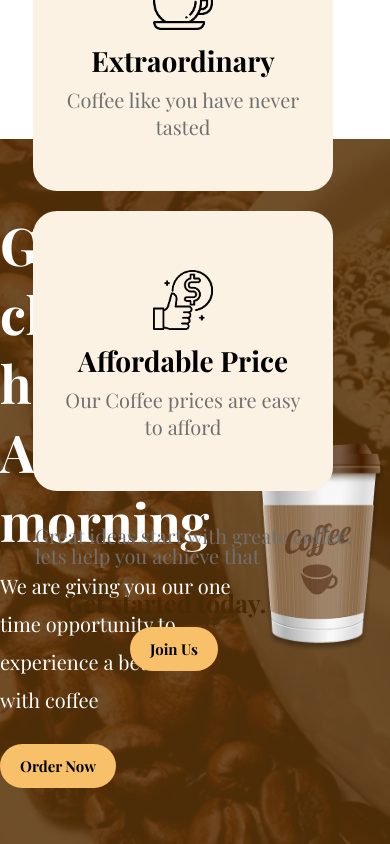
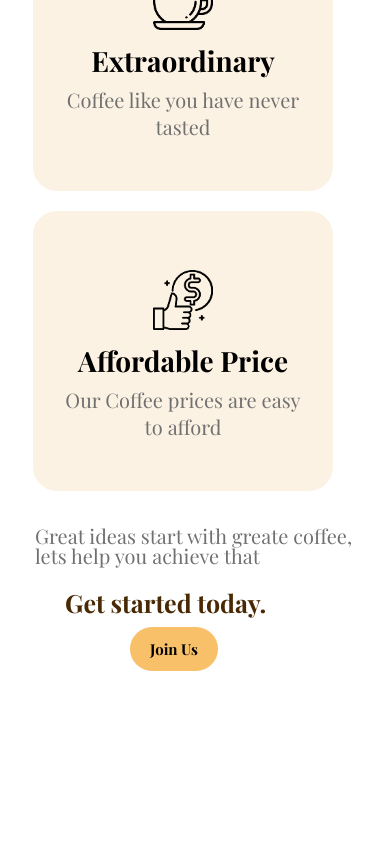
Before and after one commit to zh012948/figma-to-code-coffee-bean, a React (Vite) app: page / in a window 390 px wide. Shown: the part 4840-5684 px from the top of the page. Built offline with nearby package versions, Linux system fonts and the light colour scheme; a web font is replaced by a local one.

Commit message:
Repsonsive

```diff
--- a/src/App.jsx
+++ b/src/App.jsx
@@ -14,7 +14,7 @@ function App() {
   useEffect(() => {
     AOS.init({
       duration: 1000,
-      disable: false,
+      // disable: () => window.innerWidth < 768,
       startEvent: 'DOMContentLoaded',
       initClassName: 'aos-init',
       animatedClassName: 'aos-animate',
@@ -23,15 +23,22 @@ function App() {
       debounceDelay: 50,
       throttleDelay: 99,
 
-      // ✅ Per-element settings (can be overridden via data-aos attributes)
       offset: 100,
       delay: 0,
       easing: 'ease-in-out',
-      once: true,          // 👈 Animate once only
+      once: true,
       mirror: false,
       anchorPlacement: 'top-bottom',
     });
-  }, [])
+
+    // Optional: refresh AOS on window resize
+    const handleResize = () => AOS.refresh();
+    window.addEventListener('resize', handleResize);
+
+    return () => {
+      window.removeEventListener('resize', handleResize);
+    };
+  }, []);
 
   return (
     <>
--- a/src/pages/Page3.jsx
+++ b/src/pages/Page3.jsx
@@ -24,9 +24,9 @@ function Page3() {
 
                 <div className="coffee-container">
                     <CoffeeCard name="Cappuccino" image={cappuccinoImage} delay="500" aos="fade-up" />
-                    <CoffeeCard name="Chai Latte" image={chaiLatte} delay="700" aos="fade-up" />
-                    <CoffeeCard name="Macchiato" image={machiato} delay="900" aos="fade-up" />
-                    <CoffeeCard name="Expresso" image={expresso} delay="1100" aos="fade-up" />
+                    <CoffeeCard name="Chai Latte" image={chaiLatte} delay="550" aos="fade-up" />
+                    <CoffeeCard name="Macchiato" image={machiato} delay="600" aos="fade-up" />
+                    <CoffeeCard name="Expresso" image={expresso} delay="650" aos="fade-up" />
                 </div>
             </div>
         </>
--- a/src/pages/Page4.jsx
+++ b/src/pages/Page4.jsx
@@ -19,9 +19,9 @@ function Page4() {
 
                 <div className="content-card-container">
                     <ContentCard image={beans} title="Supreme Beans" message="Beans that provides great taste" delay="300" aos="fade-up" />
-                    <ContentCard image={quality} title="High Quality" message="We provide the highest quality" delay="400" aos="fade-up" />
-                    <ContentCard image={coffeeCup} title="Extraordinary" message="Coffee like you have never tasted" delay="500" aos="fade-up" />
-                    <ContentCard image={bestPrice} title="Affordable Price" message="Our Coffee prices are easy to afford" delay="600" aos="fade-up" />
+                    <ContentCard image={quality} title="High Quality" message="We provide the highest quality" delay="350" aos="fade-up" />
+                    <ContentCard image={coffeeCup} title="Extraordinary" message="Coffee like you have never tasted" delay="400" aos="fade-up" />
+                    <ContentCard image={bestPrice} title="Affordable Price" message="Our Coffee prices are easy to afford" delay="450" aos="fade-up" />
                 </div>
 
                 <div className="desc1 desc2" data-aos="fade-up" data-aos-delay="000">
--- a/src/pages/Page5.jsx
+++ b/src/pages/Page5.jsx
@@ -22,7 +22,7 @@ function Page5() {
                         </div>
                     </div>
 
-                    <div className="img-container" data-aos="slide-up" data-aos-delay="400">
+                    <div className="img-container" data-aos="slide-up" data-aos-delay="350">
                         <img src={coffeeCup} alt="Coffee Cup" />
                     </div>
                 </div>
--- a/src/styles/Page5.css
+++ b/src/styles/Page5.css
@@ -78,3 +78,29 @@
     color: white;
     line-height: 1.9;
 }
+
+
+@media screen and (max-width:768px) {
+    .page5-container {
+        margin-top: 830px;
+        padding: 14px;
+        width: 100%;
+        flex-direction: column;
+        align-items: center;
+        justify-content: center;
+        height: 100vh;
+    }
+
+    .page5-container .content-container .heading {
+        font-size: 30px;
+    }
+
+    .img-container {
+        height: 190px;
+    }
+
+    .img-container img {
+        height: 280px;
+    }
+
+}
```
